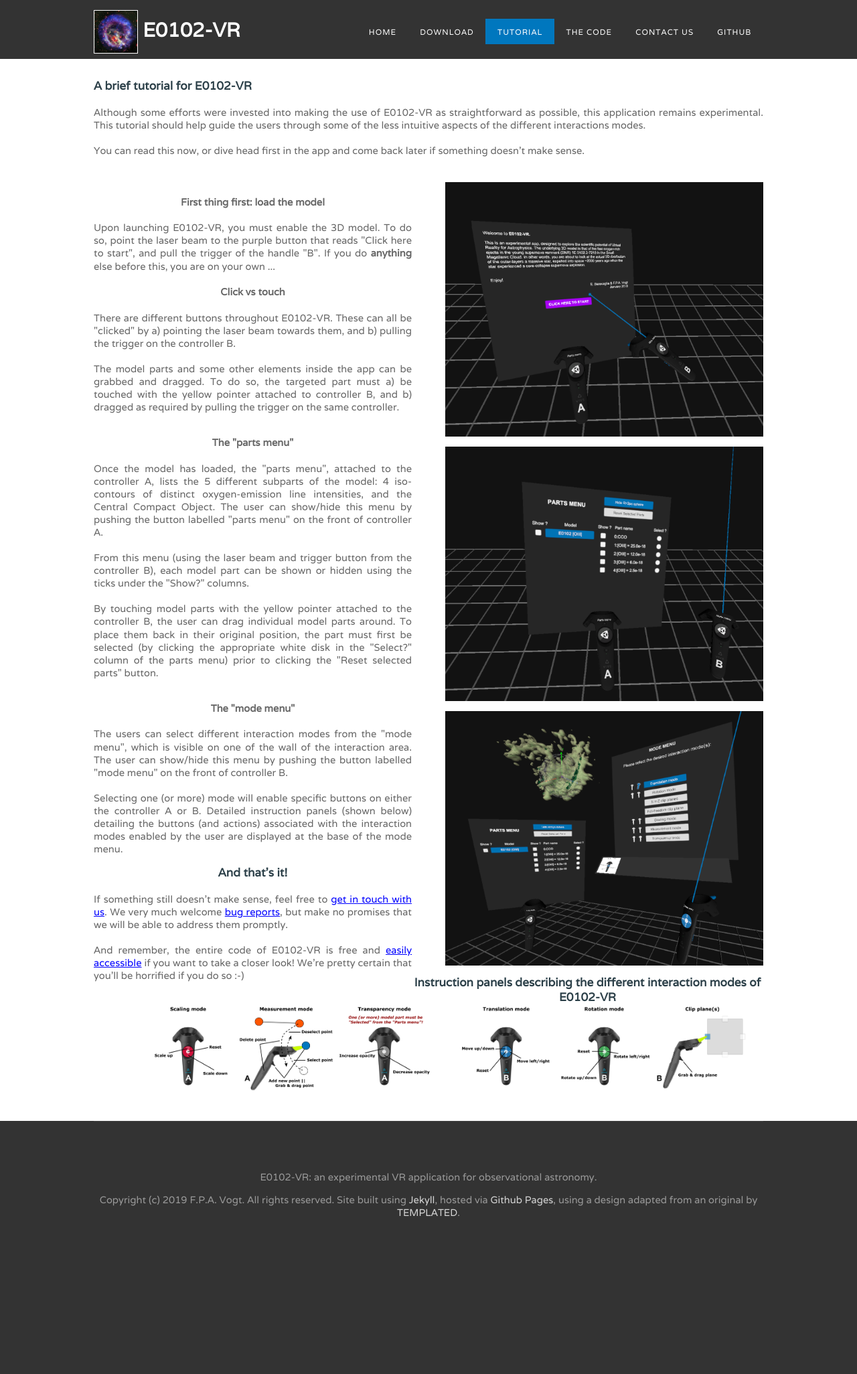
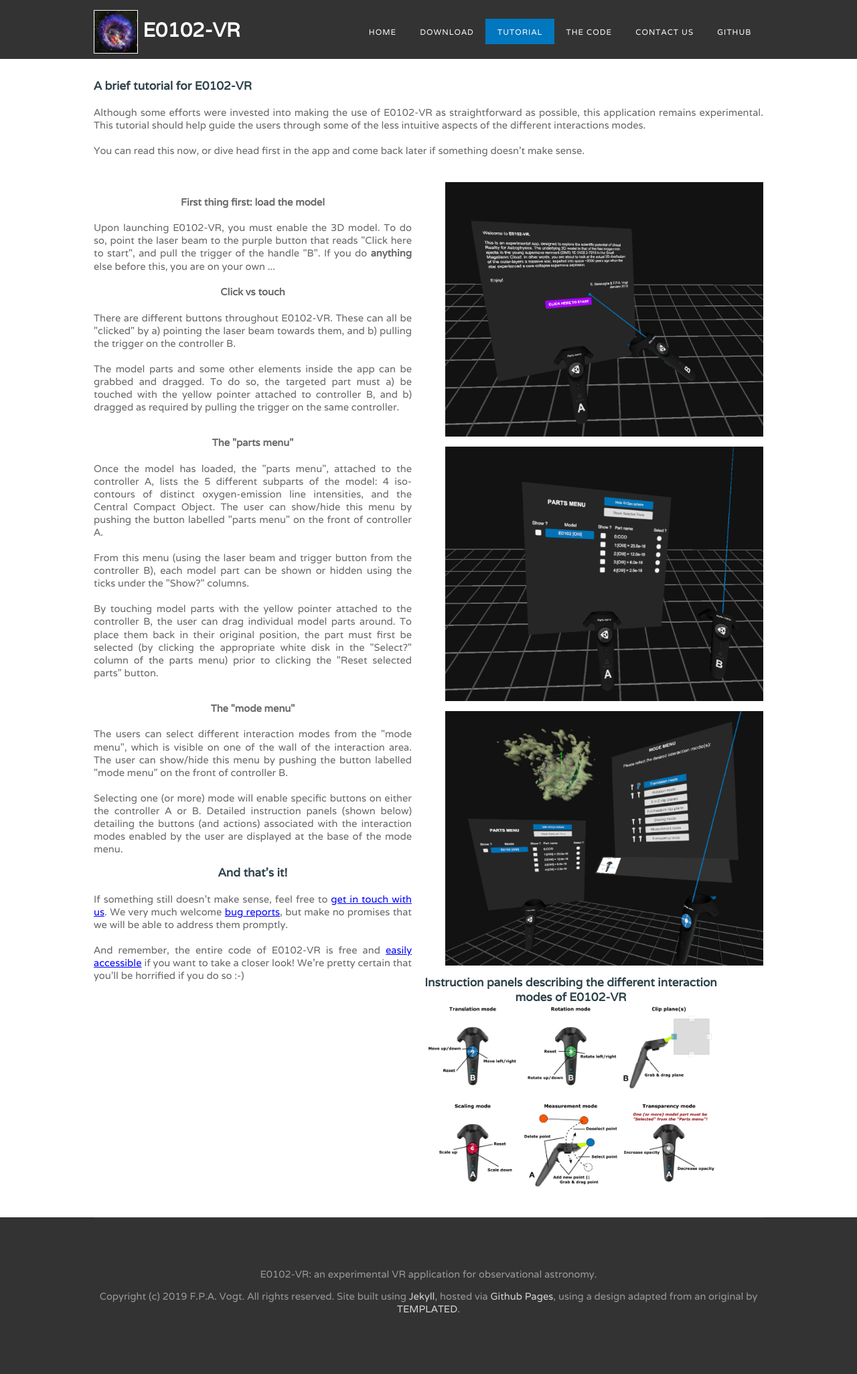
Before and after one commit to fpavogt/E0102-VR, a Jekyll site: the page built from tutorial.html, in a window 1280 px wide. Shown: the whole page at 67% size. Built offline with Jekyll 4.4.1, drawn with Linux system fonts in a browser that asks for light colours; before the commit the page ends 1908 px from its top, so only the background shows below that.

```diff
--- a/tutorial.html
+++ b/tutorial.html
@@ -105,6 +105,7 @@
 </div>
 
 <div id="one-column">
+<div class="tbox1">
 <h3 style="text-align: center"><b>Instruction panels describing the different interaction modes of E0102-VR</b></h3>
 <div class="tbox2">
          <p style="text-align: center">
@@ -122,3 +123,4 @@
          </p>
 </div>
 </div>
+</div>
```
